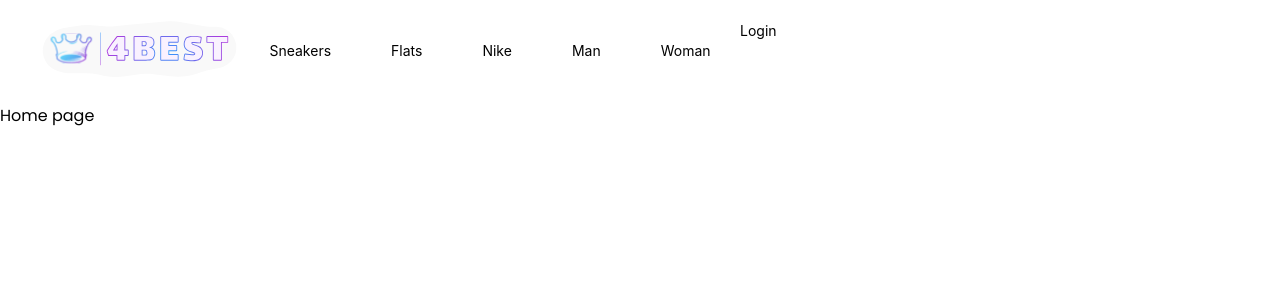
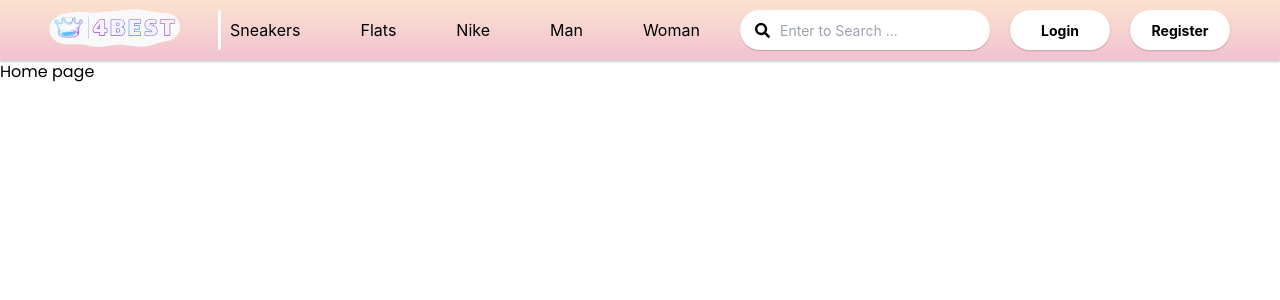
Before and after one commit to huytran2609/FashionStore_Web, a React (Vite) app in the folder client/: page / in a window 1280 px wide. Shown: the top 300 px of the page. Built offline with nearby package versions, Linux system fonts and the light colour scheme.

Commit message:
headerUI

```diff
--- a/client/src/components/Button.jsx
+++ /dev/null
@@ -1,5 +0,0 @@
-// import './Button.module.scss';
-
-export default function Button(title) {
-    return <button>{title.title}</button>;
-}
--- /dev/null
+++ b/client/src/components/Button/Button.jsx
@@ -0,0 +1,10 @@
+import styles from './Button.module.scss';
+import { Link } from 'react-router-dom';
+
+export default function Button({ link, content }) {
+    return <>
+        <div className={styles.btn}>
+            <Link className={styles.btnLink} to={link} >{content}</Link>
+        </div>
+    </>;
+}
--- /dev/null
+++ b/client/src/components/Button/Button.module.scss
@@ -0,0 +1,36 @@
+
+.btn {
+    width: 100px;
+    height: 40px;
+    border-radius: 20px;
+    background: #FFF;
+    box-shadow: 0px 1px 2px 0px rgba(0, 0, 0, 0.19);
+    -webkit-border-radius: 20px;
+    -moz-border-radius: 20px;
+    -ms-border-radius: 20px;
+    -o-border-radius: 20px;
+    margin: 0 10px;
+    &>a:hover{
+        color: #fff;
+        background-color: #f79abc;
+        border-radius: 20px;
+        -webkit-border-radius: 20px;
+        -moz-border-radius: 20px;
+        -ms-border-radius: 20px;
+        -o-border-radius: 20px;
+        transition: color 0s;
+        -webkit-transition: color 0s;
+        -moz-transition: color 0s;
+        -ms-transition: color 0s;
+        -o-transition: color 0s;
+}
+}
+
+.btnLink {
+    width: 100%;
+    height: 100%;
+    display: flex;
+    justify-content: center;
+    align-items: center ;
+    font-weight: bold;
+}
--- a/client/src/layouts/public/Header/Header.jsx
+++ b/client/src/layouts/public/Header/Header.jsx
@@ -1,17 +1,18 @@
 import styles from './Header.module.scss';
 import { Row, Col } from 'antd';
 import Logo from '../../../assets/Logo/Logo_grey.svg';
-import Button from '~/components/Button';
-import { Link } from 'react-router-dom';
+import { FaSearch } from "react-icons/fa";
+import Button from '~/components/Button/Button';
 
 export default function Header() {
     return (
         <>
             <Row className={styles.header}>
-                <Col span={4} className={styles.logo}>
+                <Col span={3} className={styles.logo}>
                     <img src={Logo} alt="Logo" />
                 </Col>
-                <Col span={10} className={styles.category}>
+                <div className={styles.lineHeader}></div>
+                <Col span={11} className={styles.category}>
                     <ul className={styles.categoryList}>
                         <li>Sneakers</li>
                         <li>Flats</li>
@@ -20,8 +21,15 @@ export default function Header() {
                         <li>Woman</li>
                     </ul>
                 </Col>
-                <Col span={10}>
-                    <Link to="Login" >Login</Link>
+                <Col className={styles.cpnHeader3} span={10}>
+                    <div className={styles.headerSearch}>
+                        <FaSearch className={styles.searchIcon} />
+                        <input type="text" placeholder='Enter to Search ...' className={styles.searchInput} />
+                    </div>
+
+                    <Button link="Login" content="Login" />
+
+                    <Button link="Register" content="Register" />
                 </Col>
             </Row>
         </>
--- a/client/src/layouts/public/Header/Header.module.scss
+++ b/client/src/layouts/public/Header/Header.module.scss
@@ -1,20 +1,83 @@
 .header {
-    padding: 20px 40px;
+    padding: 5px 40px;
+    flex-shrink: 0;
+    background: linear-gradient(180deg, #F2BED1 0%, #FBE3CE 0.01%, #F1C1D2 100%);
+    box-shadow: 0px 2px 2px rgba(0, 0, 0, 0.20);
+    position: fixed;
+    top: 0;
+    width: 100%;
+    height: 60px;
+}
+
+.logo {
+    display: flex;
+    height: 100%;
+    justify-content: left;
+    align-items: center;
+    scale: 0.9;
+}
+
+.lineHeader {
+    width: 3px;
+    height: 40px;
+    flex-shrink: 0;
+    background-color: #FFF;
+    position: absolute;
+    left: 17%;
+    top: 10px;
+    border-radius: 10px;
+    -webkit-border-radius: 10px;
+    -moz-border-radius: 10px;
+    -ms-border-radius: 10px;
+    -o-border-radius: 10px;
 }
 
 .category {
+    height: 100%;
     .categoryList {
         font-style: none;
         display: flex;
         justify-content: center;
+        height: 100%;
         li {
-            padding: 20px 30px;
+            padding: 0 30px;
             color: black;
+            font-size: 16px;
+            display: flex;
+            align-items: center;
             &:hover {
                 color: #f8508d;
                 cursor: pointer;
             }
         }
     }
+}
 
+.cpnHeader3 {
+    display: flex;
+    justify-content: left;
+    align-items: center;
 }
+
+.headerSearch {
+    display: flex;
+    height: 40px;
+    width: 50%;
+    align-items: center;
+    border-radius: 24px;
+    background: #FFF;
+    box-shadow: 0px 1px 1px 0px rgba(0, 0, 0, 0.20);
+    margin-right: 10px;
+}
+
+.searchIcon {
+    margin-left: 15px;
+    margin-right: 10px;
+    font-size: 15px;
+}
+
+.searchInput {
+    outline: none;
+    background-color: transparent;
+    width: 81%;
+}
--- a/client/src/pages/public/home/index.jsx
+++ b/client/src/pages/public/home/index.jsx
@@ -1,6 +1,7 @@
 function Home() {
     return (
         <div>
+            <div style={{ height: 60, width: 100 }}></div>
             <h2 style={{ height: 2000 }}>Home page</h2>
         </div>
     );
--- a/client/src/pages/public/register/index.jsx
+++ b/client/src/pages/public/register/index.jsx
@@ -116,6 +116,7 @@ export default function Register() {
                         <input
                             type="email"
                             id="email"
+                            autoComplete="off"
                             onChange={(e) => { setEmail(e.target.value) }}
                             aria-invalid={validEmail ? "false" : "true"}
                             aria-describedby="emailnote"
@@ -145,6 +146,7 @@ export default function Register() {
                         <input
                             type="password"
                             id="password"
+                            autoComplete="off"
                             onChange={(e) => { setPwd(e.target.value) }}
                             aria-invalid={validPwd ? "false" : "true"}
                             aria-describedby="pwdnote"
@@ -176,6 +178,7 @@ export default function Register() {
                         <input
                             type="password"
                             id="confirmPassword"
+                            autoComplete="off"
                             onChange={(e) => setMatchPwd(e.target.value)}
                             value={matchPwd}
                             aria-invalid={validMatch ? "false" : "true"}
```
